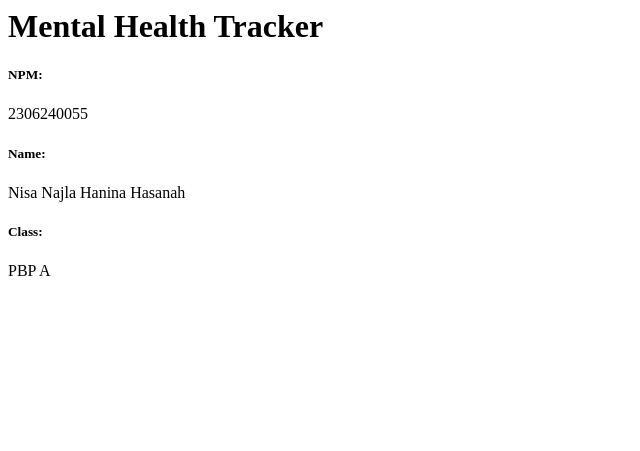
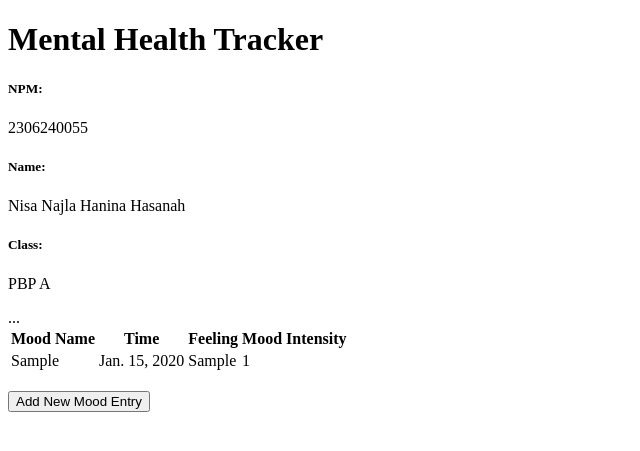
Before and after one commit to najlahanina/mental-health-tracker, a Django app: page / in a window 1280 px wide. Shown: the top 451 px of the page, without its empty margins (0-640 px from the left). Run offline with Django 5.2, Linux system fonts and the light colour scheme; tables that the repository leaves empty hold one stand-in row (values such as "Sample post").

Commit message:
tutorial 2

```diff
--- a/main/models.py
+++ b/main/models.py
@@ -1,6 +1,8 @@
+import uuid
 from django.db import models
 
 class MoodEntry(models.Model):
+    id = models.UUIDField(primary_key=True, default=uuid.uuid4, editable=False)
     mood = models.CharField(max_length=255)
     time = models.DateField(auto_now_add=True)
     feelings = models.TextField()
--- a/main/templates/main.html
+++ b/main/templates/main.html
@@ -1,8 +1,43 @@
+{% extends 'base.html' %}
+{% block content %}
 <h1>Mental Health Tracker</h1>
 
 <h5>NPM: </h5>
-<p>{{ npm }}</p>
-<h5>Name: </h5>
+<p>{{ npm }}<p>
+
+<h5>Name:</h5>
 <p>{{ name }}</p>
-<h5>Class: </h5>
+
+<h5>Class:</h5>
 <p>{{ class }}</p>
+...
+{% if not mood_entries %}
+<p>Belum ada data mood pada mental health tracker.</p>
+{% else %}
+<table>
+  <tr>
+    <th>Mood Name</th>
+    <th>Time</th>
+    <th>Feeling</th>
+    <th>Mood Intensity</th>
+  </tr>
+
+  {% comment %} Berikut cara memperlihatkan data mood di bawah baris ini
+  {% endcomment %}
+  {% for mood_entry in mood_entries %}
+  <tr>
+    <td>{{mood_entry.mood}}</td>
+    <td>{{mood_entry.time}}</td>
+    <td>{{mood_entry.feelings}}</td>
+    <td>{{mood_entry.mood_intensity}}</td>
+  </tr>
+  {% endfor %}
+</table>
+{% endif %}
+
+<br />
+
+<a href="{% url 'main:create_mood_entry' %}">
+  <button>Add New Mood Entry</button>
+</a>
+{% endblock content %}
--- a/main/urls.py
+++ b/main/urls.py
@@ -1,8 +1,12 @@
 from django.urls import path
-from main.views import show_main
-
+from main.views import show_main, create_mood_entry, show_xml, show_json, show_xml_by_id, show_json_by_id
 app_name = 'main'
 
 urlpatterns = [
     path('', show_main, name='show_main'),
+    path('create-mood-entry', create_mood_entry, name='create_mood_entry'),
+    path('xml/', show_xml, name='show_xml'),
+    path('json/', show_json, name='show_json'),
+    path('xml/<str:id>/', show_xml_by_id, name='show_xml_by_id'),
+path('json/<str:id>/', show_json_by_id, name='show_json_by_id'),
 ]
--- a/main/views.py
+++ b/main/views.py
@@ -1,10 +1,42 @@
-from django.shortcuts import render
+from django.shortcuts import render, redirect
+from main.forms import MoodEntryForm
+from main.models import MoodEntry
+from django.http import HttpResponse
+from django.core import serializers
 
 def show_main(request):
+    mood_entries = MoodEntry.objects.all()
     context = {
+        'name': 'Nisa Najla Hanina Hasanah',
+        'class': 'PBP A',
         'npm' : '2306240055',
-        'name': 'Nisa Najla Hanina Hasanah',
-        'class': 'PBP A'
+        'mood_entries': mood_entries
     }
 
     return render(request, "main.html", context)
+
+def create_mood_entry(request):
+    form = MoodEntryForm(request.POST or None)
+
+    if form.is_valid() and request.method == "POST":
+        form.save()
+        return redirect('main:show_main')
+
+    context = {'form': form}
+    return render(request, "create_mood_entry.html", context)
+
+def show_xml(request):
+    data = MoodEntry.objects.all()
+    return HttpResponse(serializers.serialize("xml", data), content_type="application/xml")
+
+def show_json(request):
+    data = MoodEntry.objects.all()
+    return HttpResponse(serializers.serialize("json", data), content_type="application/json")
+
+def show_xml_by_id(request, id):
+    data = MoodEntry.objects.filter(pk=id)
+    return HttpResponse(serializers.serialize("xml", data), content_type="application/xml")
+
+def show_json_by_id(request, id):
+    data = MoodEntry.objects.filter(pk=id)
+    return HttpResponse(serializers.serialize("json", data), content_type="application/json")
--- a/mental_health_tracker/settings.py
+++ b/mental_health_tracker/settings.py
@@ -23,7 +23,7 @@ BASE_DIR = Path(__file__).resolve().parent.parent
 SECRET_KEY = 'django-insecure-noed9w=@e&wu+!a=yvwdu@t*$5&p8+ln4@c0j)tv^&gi^gmvf#'
 
 # SECURITY WARNING: don't run with debug turned on in production!
-DEBUG = False
+DEBUG = True
 
 ALLOWED_HOSTS = ["localhost", "127.0.0.1", "nisa-najla-mentalhealthtracker.pbp.cs.ui.ac.id"]
 
@@ -55,7 +55,7 @@ ROOT_URLCONF = 'mental_health_tracker.urls'
 TEMPLATES = [
     {
         'BACKEND': 'django.template.backends.django.DjangoTemplates',
-        'DIRS': [],
+        'DIRS': [BASE_DIR / 'templates'],
         'APP_DIRS': True,
         'OPTIONS': {
             'context_processors': [
@@ -122,3 +122,5 @@ STATIC_URL = 'static/'
 # https://docs.djangoproject.com/en/5.1/ref/settings/#default-auto-field
 
 DEFAULT_AUTO_FIELD = 'django.db.models.BigAutoField'
+
+CSRF_TRUSTED_ORIGINS = ["http://localhost","http://127.0.0.1","http://https://pbp.cs.ui.ac.id/web/project/nisa.najla/mentalhealthtracker", "https://https://pbp.cs.ui.ac.id/web/project/nisa.najla/mentalhealthtracker"]
--- /dev/null
+++ b/templates/base.html
@@ -0,0 +1,13 @@
+{% load static %}
+<!DOCTYPE html>
+<html lang="en">
+  <head>
+    <meta charset="UTF-8" />
+    <meta name="viewport" content="width=device-width, initial-scale=1.0" />
+    {% block meta %} {% endblock meta %}
+  </head>
+
+  <body>
+    {% block content %} {% endblock content %}
+  </body>
+</html>
```
Also changed, not shown: main/forms.py (added, +7 -0 lines), main/templates/create_mood_entry.html (added, +18 -0 lines), .github/workflows/deploy.yml (added), main/migrations/0002_alter_moodentry_id.py (added), 2 other files.
